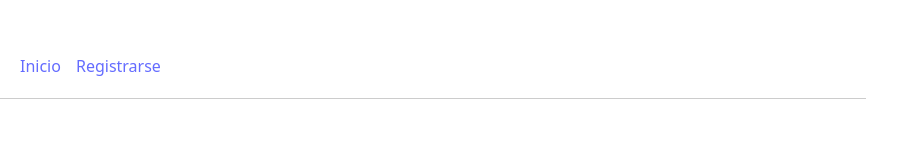
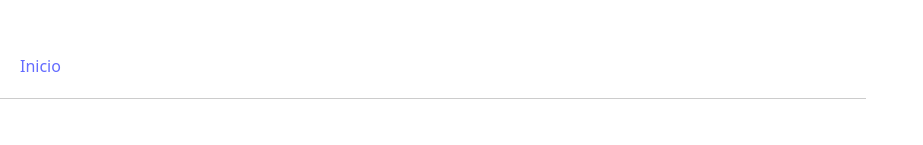
Before and after one commit to AugustoCantero/ejecicioClase, a React (Vite) app in the folder registro-usuarios/: page / in a window 1280 px wide. Shown: the part 227-372 px from the top of the page, without its empty margins (0-923 px from the left). Built offline with nearby package versions, Linux system fonts and the light colour scheme.

Commit message:
cambios en home

```diff
--- a/registro-usuarios/src/App.jsx
+++ b/registro-usuarios/src/App.jsx
@@ -12,7 +12,6 @@ function App() {
       <div className="app">
         <nav style={{ padding: '20px', borderBottom: '1px solid #ccc' }}>
           <Link to="/" style={{ marginRight: '15px' }}>Inicio</Link>
-          <Link to="/register">Registrarse</Link>
         </nav>
 
         <Routes>
```
